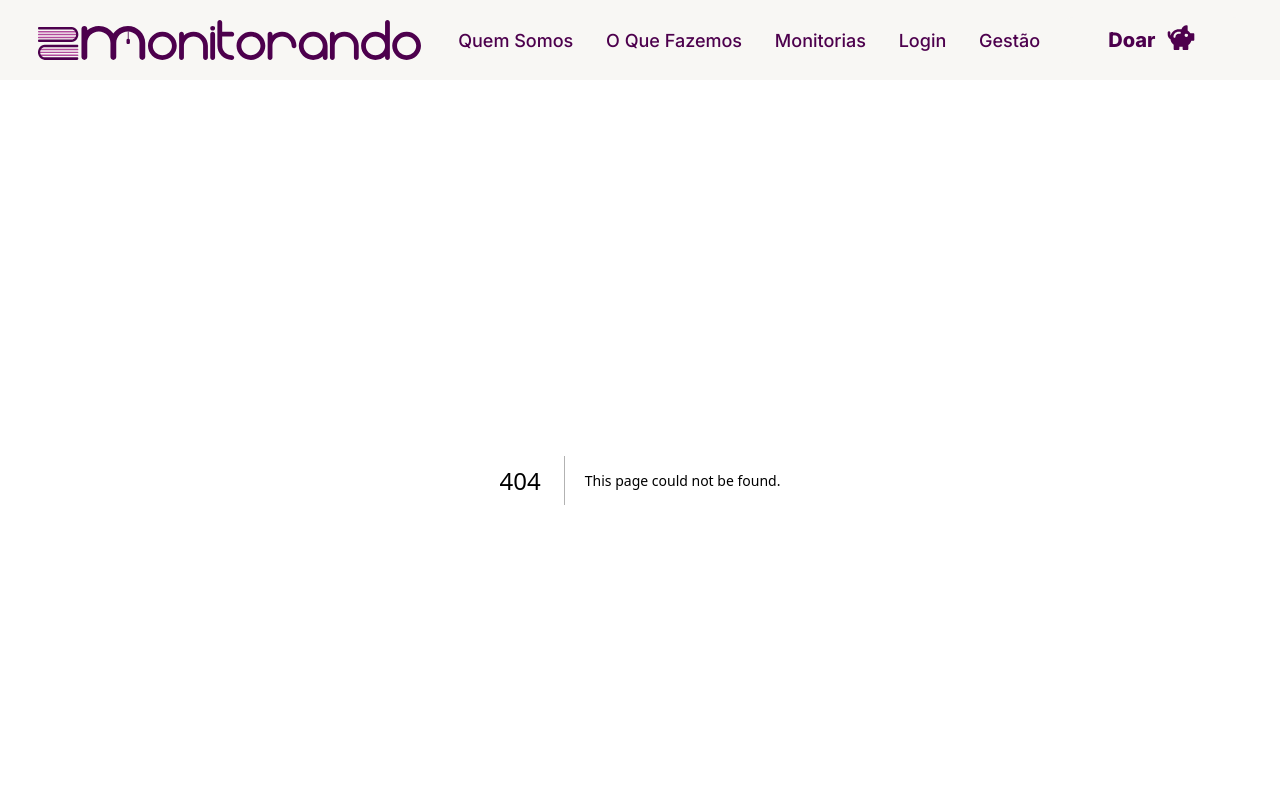
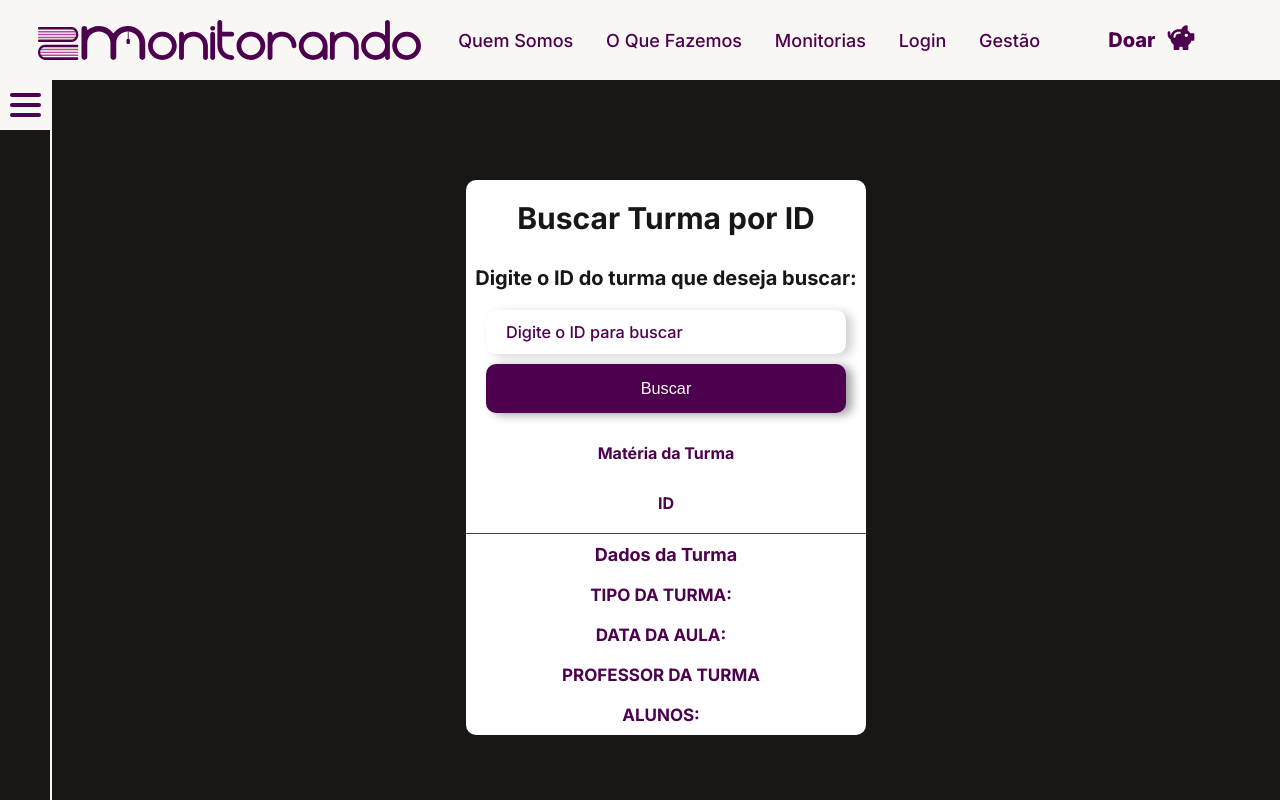
Before and after one commit to Squad024-2023/monitorando-frontend, a Next.js app: page /gestao/turmas/buscar in a window 1280 px wide. Before the commit this address had no page. Shown: the top 800 px of the page. Built offline with nearby package versions, Linux system fonts and the light colour scheme.

Commit message:
Feature: crud finalizado

```diff
--- a/app/gestao/gestao.module.css
+++ b/app/gestao/gestao.module.css
@@ -295,9 +295,6 @@
     cursor: pointer;
 }
 
-
-
-
 .busca {
     position: relative;
     display: flex;
--- /dev/null
+++ b/app/gestao/turmas/buscar/page.tsx
@@ -0,0 +1,98 @@
+'use client'
+import { useState, ChangeEvent, FormEvent } from 'react';
+import axios from 'axios';
+import Input from '@/components/form/input/Input'
+import styles from '../../gestao.module.css'
+import BotaoForm from '@/components/form/botao/BotaoForm'
+
+export default function TurmasProfessor() {
+    type Turma = {
+        id: string;
+        materiaTurma: string;
+        tipoTurma: string;
+        dataAula: string;
+        professor: Professor;
+        alunos: Aluno[];
+    };
+    type Aluno = {
+        nome: string;
+    };
+    type Professor = {
+        nome: string;
+    };
+
+    const [turma, setTurma] = useState<Turma>({
+        id: '',
+        materiaTurma: '',
+        tipoTurma: '',
+        dataAula: '',
+        professor: { nome: '', },
+        alunos: [],
+    });
+
+    const [id, setId] = useState('')
+
+    const handleInputChange = (e: ChangeEvent<HTMLInputElement>) => {
+        setId(e.target.value);
+    };
+
+    const handleFindTurma = (e: FormEvent) => {
+        e.preventDefault(); // Previne o reload completo da página após o submit
+
+        console.log(turma);
+        axios
+            .get(`http://localhost:8080/turmas/${id}`)
+            .then((response) => {
+                setTurma(response.data);
+            })
+            .catch((error) => {
+                alert('Não foi possível encontrar a turma com o ID informado.');
+                console.error("Erro ao buscar a turma:", error);
+            });
+    };
+
+
+    return (
+        <section className={styles.turmas}>
+            <div className={styles.busca}>
+                <h1>Buscar Turma por ID</h1>
+                <h2>Digite o ID do turma que deseja buscar:</h2>
+                <div className={styles.buscarForm}>
+                    <Input nome='buscar' type='number' placeholder='Digite o ID para buscar' onChange={handleInputChange} />
+                    <BotaoForm texto='Buscar' type='button' onClick={handleFindTurma} />
+                </div>
+                <div>
+                    <div className={styles.element2}>
+                        <h5>Matéria da Turma</h5>
+                        <h2>{turma.materiaTurma}</h2>
+                        <h5>ID</h5>
+                        <h2>{turma.id}</h2>
+                    </div>
+                    <h3>Dados da Turma</h3>
+                    <div className={styles.element}>
+                        <h4>TIPO DA TURMA:</h4>
+                        <p>{turma.tipoTurma}</p>
+                    </div>
+                    <div className={styles.element}>
+                        <h4>DATA DA AULA:</h4>
+                        <p>{turma.dataAula}</p>
+                    </div>
+                    <div className={styles.element}>
+                        <h4>PROFESSOR DA TURMA</h4>
+                        <p>{turma.professor.nome}</p>
+                    </div>
+                    <div className={styles.elementArray}>
+                        <h4>ALUNOS:</h4>
+                        <p>{turma.alunos.map((aluno) => {
+                            return (
+                                <li>{aluno.nome}</li>
+                            )
+                        })}</p>
+                    </div>
+                </div>
+            </div>
+
+
+        </section>
+    )
+}
```
Also changed, not shown: app/gestao/disciplinas/buscar/page.tsx (added, +62 -0 lines).
